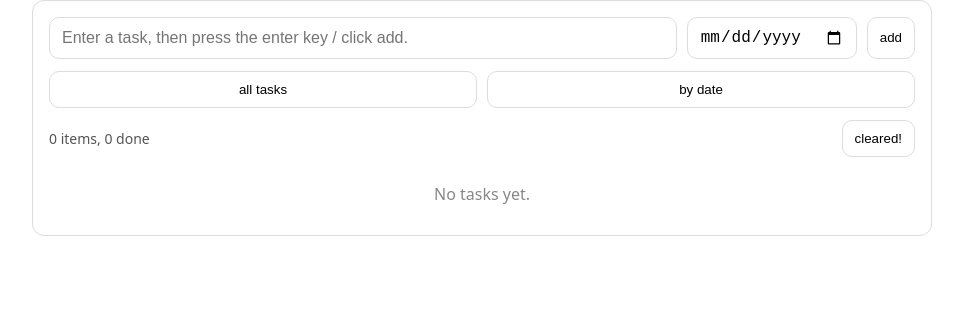
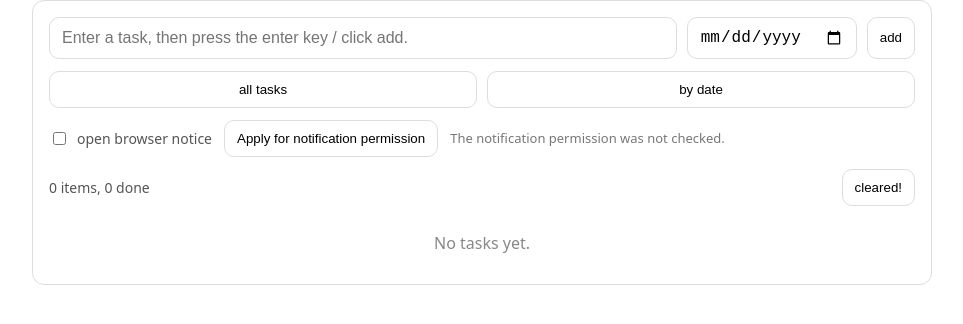
Before and after one commit to DaphneWu-0424/Yueying-s-todo-list, a website built with Vite: page index.html in a window 1280 px wide. Shown: the part 118-442 px from the top of the page, without its empty margins (0-963 px from the left). Built offline with nearby package versions, Linux system fonts and the light colour scheme.

Commit message:
add brower notification HTML and CSS

```diff
--- a/index.html
+++ b/index.html
@@ -25,6 +25,20 @@
                 <button id="dateViewBtn" class="btn ghost">by date</button>
             </div>
 
+            <div class="notify-bar">
+                <!-- 此界面用于开启通知 -->
+                <label class="notify-option">
+                    <input id="enableBrowserNotify" type="checkbox" />
+                    <span>open browser notice</span>
+                </label>
+
+                <button id="requestNotifyPermissionBtn" class="btn ghost" type="button">
+                    Apply for notification permission
+                </button>
+
+                <span id="notifyStatusText" class="notify-status">The notification permission was not checked.</span>
+            </div>
+
             <div class="meta">
                 <span id="countText">
                     <!-- span可以理解为是行内文本容器,div是块级容器 -->
@@ -41,6 +55,7 @@
         </div>
 
         <div id="reminderModal" class="modal hidden">
+            <!-- 外层div是模态框容器，初始状态位hidden类，内部modal-panel是弹窗主体 -->
             <div class="modal-panel">
                 <h2>Reminder!</h2>
                 <ul id="reminderList" class="reminder-list"></ul>
@@ -50,6 +65,9 @@
             </div>
         </div>
 
+        <div id="toast" class="toast hidden"></div>
+        <!-- 定义一个轻量级的临时通知，toast提示 -->
+
         <script type="module" src="/src/main.js"></script>
     </body>
 </html>
--- a/src/style.css
+++ b/src/style.css
@@ -172,3 +172,41 @@ body {
   display: flex;
   justify-content: flex-end;
 }
+
+.notify-bar {
+  margin-top: 12px;
+  display: flex;
+  align-items: center;
+  gap: 12px;
+  flex-wrap: wrap;
+  color: #555;
+  font-size: 14px;
+}
+
+.notify-option {
+  display: inline-flex;
+  align-items: center;
+  gap: 8px;
+}
+
+.notify-status {
+  color: #777;
+  font-size: 13px;
+}
+
+.toast {
+  position: fixed;
+  top: 20px;
+  right: 20px;
+  max-width: 320px;
+  padding: 12px 14px;
+  border: 1px solid #ddd;
+  border-radius: 12px;
+  background: #fff;
+  box-shadow: 0 10px 30px rgba(0, 0, 0, 0.12);
+  z-index: 1000;
+}
+
+.toast.hidden {
+  display: none;
+}
```
